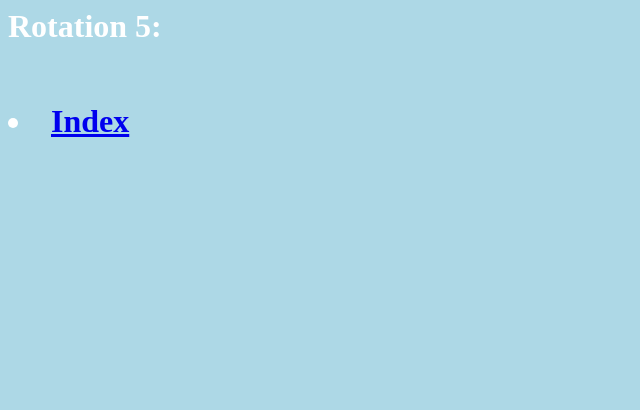
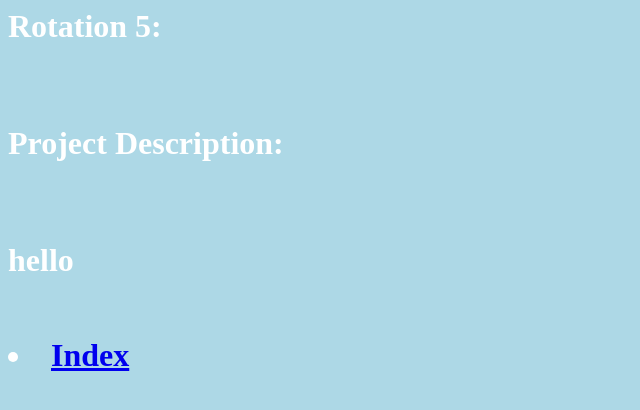
Before and after one commit to wrafab/corlm, a plain HTML site: page r5.html in a window 1280 px wide. Shown: the whole page, without its empty margins (0-640 px from the left). Drawn offline with Linux system fonts and the light colour scheme.

Commit message:
Update r5.html

```diff
--- a/r5.html
+++ b/r5.html
@@ -4,6 +4,11 @@
 <font color="white">
 <h1>Rotation 5: <h1>
 <br>
+<h1> Project Description: <h1>
+<br>
+<h1>hello
+ <h1>
+<br>
 <nav>
 		<li><a href="index.html">Index</a></li>
 </body>
```
